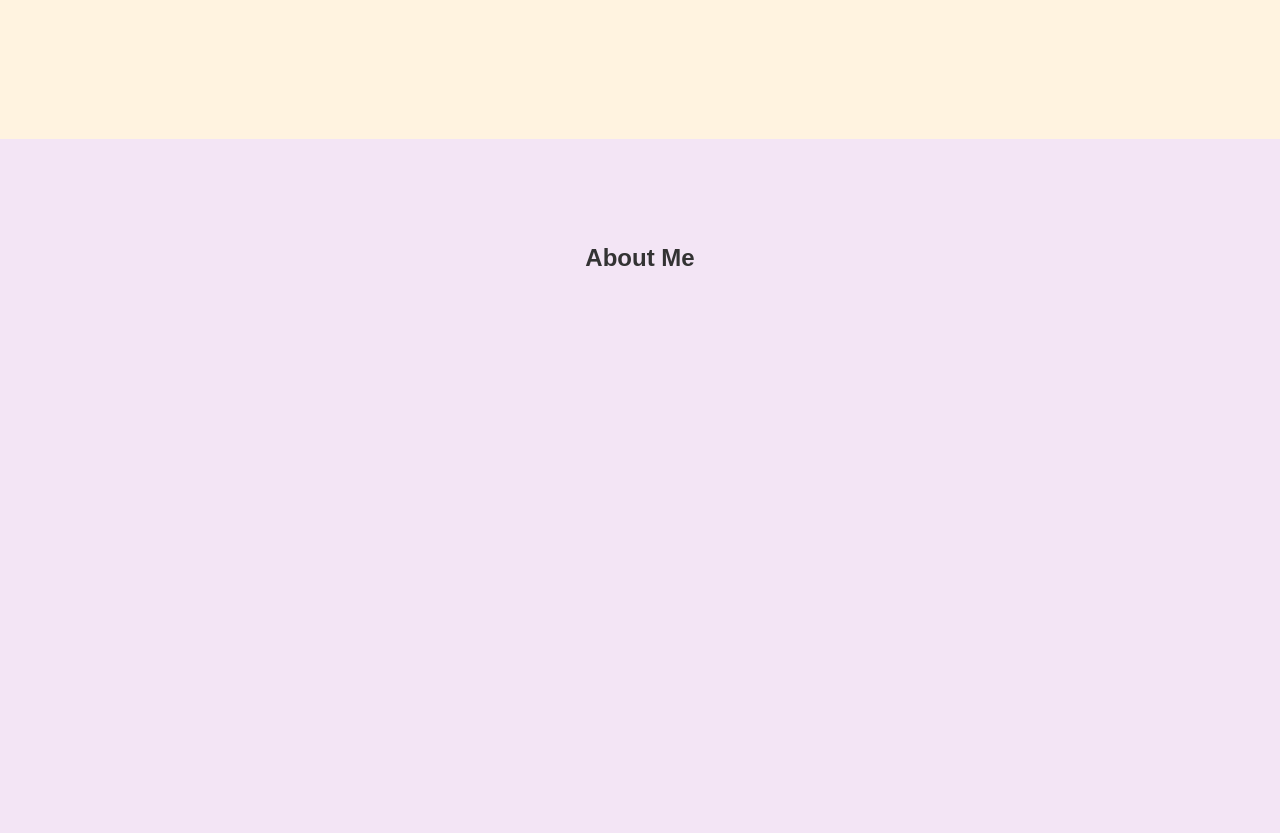
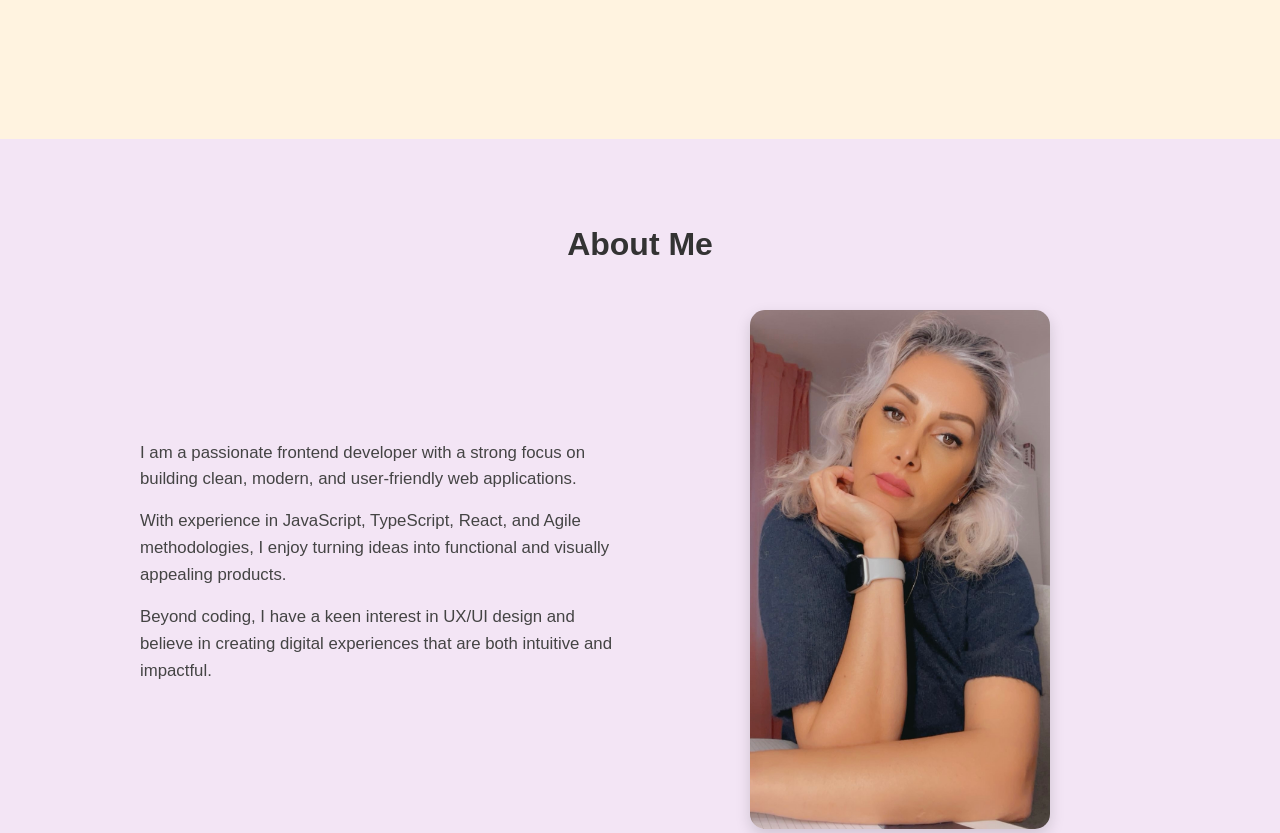
Before and after one commit to MalahatM/malahat-mor.github.io, a website: page index.html in a window 1280 px wide. Shown: the part 1600-2433 px from the top of the page. Drawn offline with Linux system fonts and the light colour scheme.

Commit message:
Add about me section and fixing package json

```diff
--- a/index.html
+++ b/index.html
@@ -81,11 +81,27 @@
   </div>
 </section>
 
+<!-- About Me Section -->
+<section id="about-me">
+  <h2>About Me</h2>
+  <div class="about-container">
+    <div class="about-text">
+      <p>
+        I am a passionate frontend developer with a strong focus on building clean, modern, and user-friendly web applications.
+      </p>
+      <p>
+        With experience in JavaScript, TypeScript, React, and Agile methodologies, I enjoy turning ideas into functional and visually appealing products.
+      </p>
+      <p>
+        Beyond coding, I have a keen interest in UX/UI design and believe in creating digital experiences that are both intuitive and impactful.
+      </p>
+    </div>
+    <div class="about-image">
+      <img src="images/profile.jpg" alt="Malahat Mortezavi">
+    </div>
+  </div>
+</section>
 
-  <!-- About Section -->
-  <section id="about-me">
-    <h2>About Me</h2>
-  </section>
 
   <!-- Contact Section -->
   <section id="contact">
--- a/style.css
+++ b/style.css
@@ -252,3 +252,64 @@ body.dark-mode .home p {
     width: 90%;
   }
 }
+
+/* About Me Section */
+#about-me {
+  padding: 80px 20px;
+  background-color: #f3e5f5;
+  text-align: center;
+}
+
+#about-me h2 {
+  font-size: 2rem;
+  margin-bottom: 40px;
+}
+
+.about-container {
+  display: flex;
+  align-items: center;
+  justify-content: center;
+  gap: 40px;
+  max-width: 1000px;
+  margin: 0 auto;
+  text-align: left;
+}
+
+.about-text {
+  flex: 1;
+  font-size: 1.05rem;
+  line-height: 1.6;
+  color: #444;
+}
+
+.about-text p {
+  margin-bottom: 15px;
+}
+
+.about-image {
+  flex: 1;
+  display: flex;
+  justify-content: center;
+}
+
+.about-image img {
+  width: 300px;
+  border-radius: 15px;
+  box-shadow: 0 6px 15px rgba(0,0,0,0.15);
+  transition: transform 0.3s ease;
+}
+
+.about-image img:hover {
+  transform: scale(1.05);
+}
+
+/* Responsive */
+@media (max-width: 768px) {
+  .about-container {
+    flex-direction: column;
+    text-align: center;
+  }
+  .about-text {
+    text-align: center;
+  }
+}
```
Also changed, not shown: package.json (+7 -9 lines), src/index.ts (+13 -13 lines), tsconfig.json (+8 -40 lines), 1 other file.
